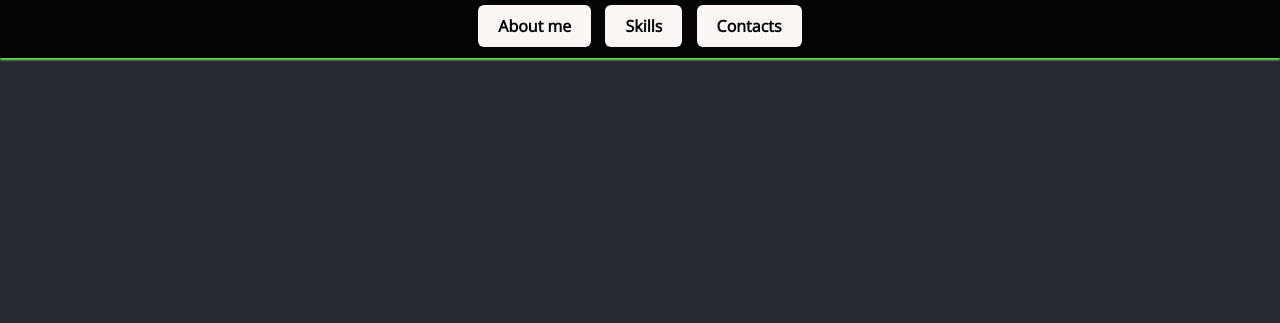
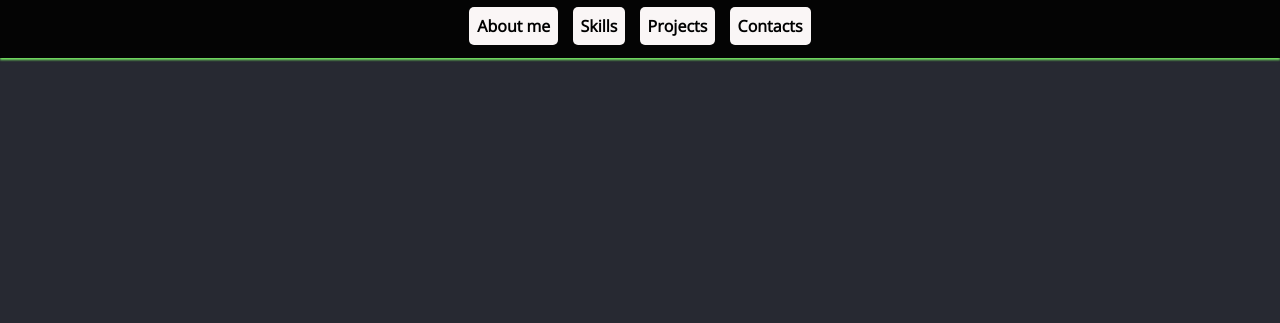
Before and after one commit to Douglas-marcal/Douglas-marcal.github.io, a plain HTML site: page index.html in a window 1280 px wide. Shown: the part 70-393 px from the top of the page. Drawn offline with nearby package versions, Linux system fonts and the light colour scheme.

Commit message:
update main screen

```diff
--- a/assets/style.css
+++ b/assets/style.css
@@ -1,5 +1,5 @@
 @charset "UTF-8";
-
+/* https://www.iconfinder.com/search?q=laptop&price=free */
 @import url('https://fonts.googleapis.com/css2?family=Ubuntu:ital,wght@0,300;1,300&display=swap');
 @import url('https://fonts.googleapis.com/css2?family=Open+Sans&family=Ubuntu:ital,wght@0,300;1,300&display=swap');
 
@@ -8,6 +8,7 @@
 * {
   margin: 0;
   padding: 0;
+  text-decoration: none;
 }
 
 html {
@@ -16,8 +17,6 @@ html {
 }
 
 header , nav {
-  /* background-color: aquamarine; */
-  /* background-image: linear-gradient(to right, rgb(39, 41, 50), rgb(4, 4, 4)); */
   background-color: rgb(4, 4, 4);
   min-height: 8vh;
 }
@@ -26,9 +25,12 @@ header , #greeting {
   color: rgb(250, 246, 246);
 }
 
-nav ul li {
+nav ul li a {
   background-color: rgb(250, 246, 246);
   color: black;
+  border-radius: 5px;
+  padding: 8px;
+  margin: 0 5px 0;
 }
 
 header , nav , #greeting {
@@ -51,6 +53,7 @@ nav {
 #greeting {
   min-height: 84vh;
   background-color: rgb(39, 41, 50);
+  font-size: 2em;
 }
 
 /* refatorando */
@@ -82,8 +85,6 @@ body {
 
 .nav-bar li {
     display: inline-block;
-    padding: 10px 20px;
-    margin: 5px 5px;
     /* color: #FAF6F6; */
     /* background-color: #040404; */
     border-radius: 6px;
@@ -91,10 +92,10 @@ body {
     font-weight: 600;
 }
 
-.nav-bar li:hover {
+/* .nav-bar li:hover {
     background-color: #FAF6F6;
     color: #040404;
-}
+} */
 
 .responsive {
     width: 95%;
@@ -142,14 +143,14 @@ body {
     text-align: center;
 }
 
-#contacts h3 {
+/* #contacts h3 {
     padding: 30px 0px;
 }
 
 .social-media a li {
     padding: 30px 30px;
     margin: 0px 20px 20px;
-}
+} */
 
 .social-media a li {
     width: fit-content;
--- a/index.html
+++ b/index.html
@@ -14,9 +14,10 @@
     </header>
     <nav>
         <ul class="nav-bar">
-            <a href="#about-me"><li>About me</li></a>
-            <a href="#my-skills"><li>Skills</li></a>
-            <a href="#contacts"><li>Contacts</li></a>
+            <li><a href="">About me</a></li>
+            <li><a href="#my-skills">Skills</a></li>
+            <li><a href="#projects">Projects</a></li>
+            <li><a href="#contacts">Contacts</a></li>
         </ul>
     </nav>
     <section id="greeting">
```
